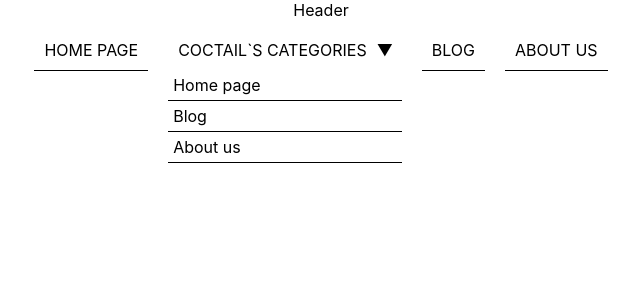
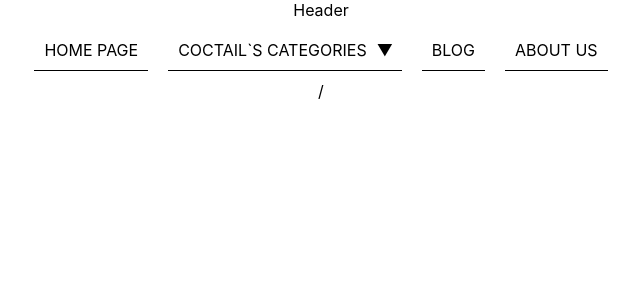
Before and after one commit to RomanMelnyk909/group-project, a React (Create React App) app: page / in a window 1280 px wide. Shown: the top 300 px of the page, without its empty margins (319-959 px from the left). Built offline with nearby package versions, Linux system fonts and the light colour scheme.

Commit message:
05.12 homework v.3 completed

```diff
--- a/package.json
+++ b/package.json
@@ -11,6 +11,7 @@
     "react-router": "^6.20.1",
     "react-router-dom": "^6.20.1",
     "react-scripts": "5.0.1",
+    "uuid": "^9.0.1",
     "web-vitals": "^2.1.4"
   },
   "scripts": {
--- a/src/components/Navigation/Navigation.jsx
+++ b/src/components/Navigation/Navigation.jsx
@@ -1,42 +1,42 @@
 import "./navigation.css";
 import NavigationItem from '../NavigationItem/NavigationItem';
 import { useContext } from "react";
-
+import { v4 as uuidv4 } from 'uuid';
 import { Link } from "react-router-dom";
-import { ABOUT_PATH, BLOG_PATH, COCTAIL_CATEGIRIES_PATH, HOME_PATH } from "../../constants/constants";
+import { ABOUT_PATH, BLOG_PATH,  HOME_PATH } from "../../constants/constants";
 
 
-const Navigation = (props) => {
-   const { } = props
+const Navigation = () => {
+
 
    const navElements = [
       {
-		key:``,
+         id: uuidv4(),
          text: 'Home page',
          isUppercasetext: true,
          path: HOME_PATH,
-		 isCategiries:false,
+         isCategiries: false,
       },
       {
-		key:``,
+         id: uuidv4(),
          text: 'Coctail`s categories',
          isUppercasetext: true,
          path: null,
-		 isCategiries:true,
+         isCategiries: true,
       },
       {
-		key:``,
+         id: uuidv4(),
          text: 'Blog',
          isUppercasetext: true,
          path: BLOG_PATH,
-		  isCategiries:false,
+         isCategiries: false,
       },
       {
-		key:``,
+         id: uuidv4(),
          text: 'About us',
          isUppercasetext: true,
          path: ABOUT_PATH,
-		 isCategiries:false,
+         isCategiries: false,
       },
 
    ];
@@ -44,23 +44,31 @@ const Navigation = (props) => {
 
    return (
 
-         <div className='navigation'>
+      <nav className='navigation'>
          {
             navElements.map((element) => {
-                  return (
-					<Link to={element.path}>
+              if(element.isCategiries){
+               return  <div  key={element.id}  >
                <NavigationItem
-                        key={element.text}
+                  text={element.text}
+                  isUppercasetext={element.isUppercasetext}
+                  isCategiries={element.isCategiries}
+               />
+            </div>
+              }
+              else{
+                return <Link key={element.id} to={element.path}>
+                        <NavigationItem
                         text={element.text}
                         isUppercasetext={element.isUppercasetext}
                         isCategiries={element.isCategiries}
                      />
                   </Link>
 
-                  )
+               }
             })
          }
-         </div>
+      </nav>
    )
 }
 
--- a/src/components/Navigation/navigation.css
+++ b/src/components/Navigation/navigation.css
@@ -22,18 +22,38 @@ position: relative;
     height: 15px;
     margin-left: 10px;
     content: '&darr;';
+    transition: 500ms;
+
 }
  .navigatin-categiries-item{
     border-bottom: 1px solid #000;
     text-align-last: left;
     padding: 5px;
 }
+
+.navigatin-categiries-item:hover{
+background: #fff;
+}
+
 .navigatin-categiries{
-position: absolute;
-left: 0;
-top: 40px;
-width: 100%;
-z-index: 5;
-background:#fff;
+display: none;
+}
+
+.nav-item:hover{
+    background:#dbd9d9
+}
+.nav-item:hover .navigatin-categiries{
+    display: block;
+    position: absolute;
+    left: 0;
+    top: 40px;
+    width: 100%;
+    z-index: 5;
+    background:#dbd9d9;
+}
+
+.nav-item:hover .nav-arrow_down{
+
+    transform: translate( 0, 10px);
 
 }
--- a/src/components/NavigationItem/NavigationItem.jsx
+++ b/src/components/NavigationItem/NavigationItem.jsx
@@ -1,40 +1,41 @@
 import './navigationitem.css';
 import { Link } from "react-router-dom";
 import { ABOUT_PATH, BLOG_PATH, COCTAIL_CATEGIRIES_PATH, HOME_PATH } from "../../constants/constants";
+import { useState } from 'react';
+import { v4 as uuidv4 } from 'uuid';
 
 const NavigationItem = (props) => {
-   const { text, isUppercasetext, isCategiries } = props
-let categories= [
+   const { text, isUppercasetext, isCategiries, key } = props
+   let categories = [
       {
-   key:``,
+         id: uuidv4(),
          text: 'Home page',
          isUppercasetext: true,
          path: HOME_PATH,
-    isCategiries:false,
+         isCategiries: false,
       },
 
       {
-   key:``,
+         id: uuidv4(),
          text: 'Blog',
          isUppercasetext: true,
          path: BLOG_PATH,
-     isCategiries:false,
+         isCategiries: false,
       },
       {
-   key:``,
+         id: uuidv4(),
          text: 'About us',
          isUppercasetext: true,
          path: ABOUT_PATH,
-    isCategiries:false,
+         isCategiries: false,
       },
 
    ];
 
 
-
    return (
 
-         <div className='nav-item'>
+      <div  className='nav-item'>
          {isUppercasetext ? text.toUpperCase() : text}
          {isCategiries &&
             (
@@ -42,15 +43,18 @@ let categories= [
                <>
                   <div className='nav-arrow_down'>
                      &#9660;</div>
-               <div className="navigatin-categiries" >
+                  <div className='navigatin-categiries hidden'  >
                      {
                         categories.map((element) => {
+
                            return (
 
-                     <Link to={element.path}>
-                        <div className="navigatin-categiries-item">
+                              <Link  key={element.id} to={element.path}>
+
+                                 <div   className="navigatin-categiries-item">
+
                                     {/* <NavigationItem
-                              key={element.text}
+                                    key={element.id}
                                     text={element.text}
                                     isUppercasetext={element.isUppercasetext}
                                     isCategiries={element.isCategiries}
--- a/src/components/NavigationItem/navigationitem.css
+++ b/src/components/NavigationItem/navigationitem.css
@@ -1,4 +1,3 @@
-.common {
-    display: flex;
-    flex-direction: column;
+.hidden{
+    display:none;
 }
```
Also changed, not shown: 1 other file (tests, documents, lock files or other folders). Lines whose indentation alone changed are shown as unchanged.
